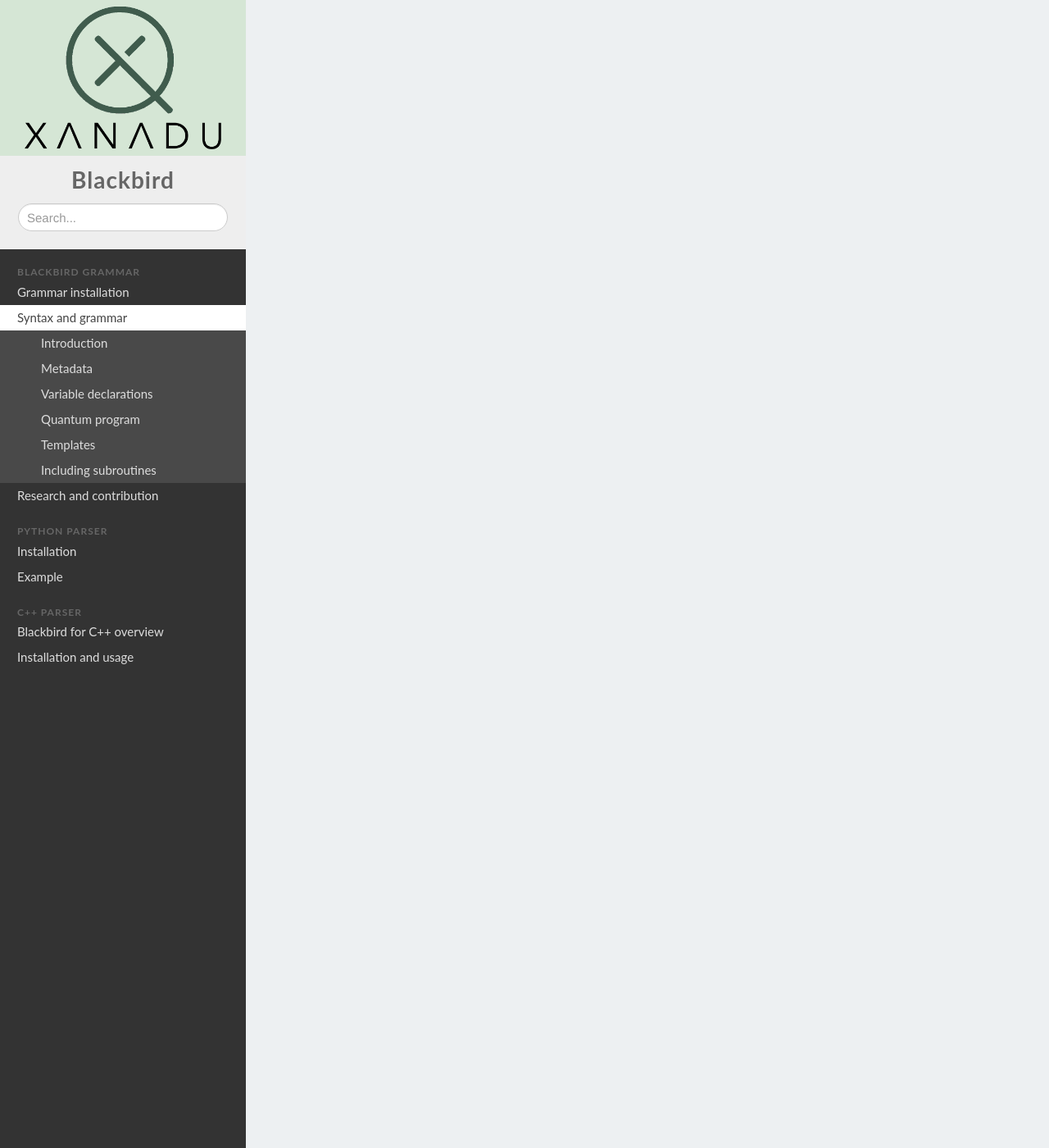
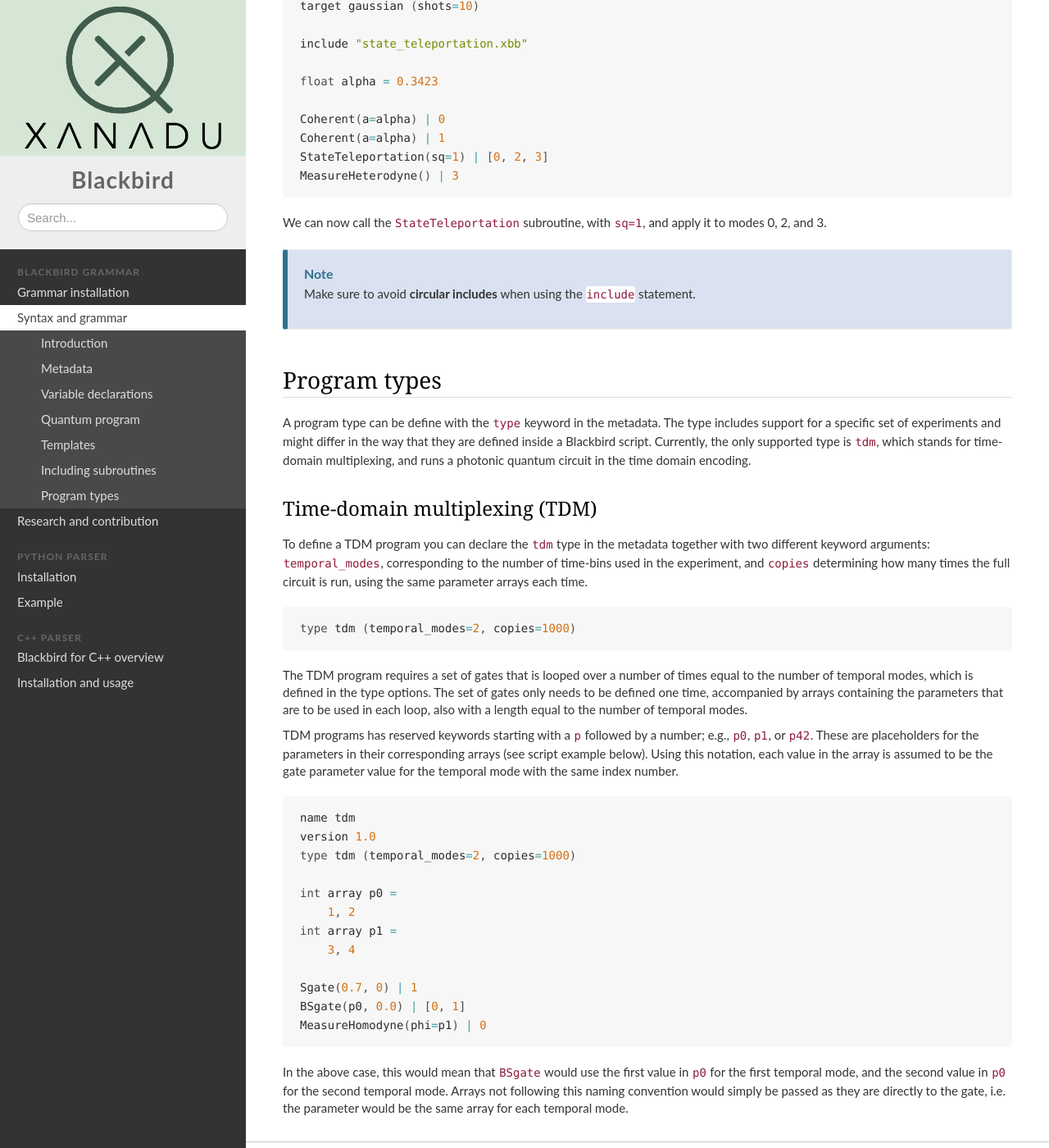
Before and after one commit to XanaduAI/blackbird, a Sphinx documentation site: the page built from doc/syntax.rst, in a window 1280 px wide and 1400 px high, scrolled down 7831 px. Shown: the whole window at 82% size. Built offline with Sphinx 7.4.7, drawn with Linux system fonts in a browser that asks for light colours; nearby versions of some CDN libraries; pages that are not in the unit, such as notebooks, are missing from menus; the version number is read from the project's files by our own code; some of the changed text lies outside the part shown.

Commit message:
Add for-loops to documentation (#28)
* Update antlr version in docs

* Add par, for-loops, kwargs and indexing to docs

* Update doc/syntax.rst

Co-authored-by: Josh Izaac <josh146@gmail.com>

* Add array paragraph

* Update docs

* Update doc/syntax.rst

Co-authored-by: Josh Izaac <josh146@gmail.com>

* Add tdm program description

* Update tdm

* Update tdm text

* Update doc/syntax.rst

Co-authored-by: Josh Izaac <josh146@gmail.com>

Co-authored-by: Josh Izaac <josh146@gmail.com>

```diff
--- a/doc/blackbird_python/installing.rst
+++ b/doc/blackbird_python/installing.rst
@@ -8,7 +8,7 @@ dependencies can be installed via ``pip``:
 
 .. code-block:: console
 
-	$ pip install quantum-blackbird
+    $ pip install quantum-blackbird
 
 
 Alternatively, you can install the latest development version directly
--- a/doc/installing.rst
+++ b/doc/installing.rst
@@ -50,12 +50,12 @@ These can both be installed via ``pip``:
 
 .. code-block:: console
 
-	$ python3 -m pip install sphinx sphinxcontrib-bibtex
+    $ python3 -m pip install sphinx sphinxcontrib-bibtex
 
 To build the HTML documentation, go to the top-level directory and run
 
 .. code-block:: console
 
-	$ make docs
+    $ make docs
 
 The documentation can then be found in the :file:`doc/_build/html/` directory.
--- a/doc/syntax.rst
+++ b/doc/syntax.rst
@@ -83,9 +83,8 @@ a wide array of quantum hardware:
 * Statically typed - you must declare the variable type, and variables
   and arguments of conflicting types are **not** automatically cast to the correct type.
 
-..
-
-* Array variables may be declared, but Blackbird does not support array manipulation.
+* Array variables may be declared, and individual elements accessed through indexing, but Blackbird
+  does not support array manipulation.
 
 
 Metadata
@@ -113,9 +112,18 @@ This indicates the device or simulator the Blackbird program targets --- that is
 you are specifying that the contained Blackbird code is compiled for the targeted
 device/simulator.
 
-The target keyword also accepts keyword options, using the syntax
-``(option1=0.32, option2=40)``. For example:
+Furthermore, the program type may be specified via the optional ``type`` keyword:
 
+.. code-block:: python
+
+    type tdm (temporal_modes=42, copies=1000)
+
+where TDM would correspond to running a time-domain multiplexing experiment. If
+the program type metadata is omitted, a default Gaussian boson sampling program
+is assumed.
+
+Both the target and the type keywords also accepts keyword options, using the syntax
+``(option1=0.32, option2=40)``. For example ``copies=1000`` above or:
 
 .. code-block:: python
 
@@ -170,9 +178,9 @@ Examples:
 
 .. warning::
 
-    All variable names are allowed, *except* those consisting of a single 'q' followed
-    by an integer, for example ``q0``, ``q1``, ``q2``, etc. These are reserved for
-    quantum register references.
+    All variable names starting with a letter are allowed, *except* those consisting of a single 'q'
+    followed by an integer, for example ``q0``, ``q1``, ``q2``, etc. These are reserved for quantum
+    register references.
 
 Operators
 ~~~~~~~~~
@@ -237,12 +245,13 @@ columns separated by commas.
         +0.42259383+0.56368926j, -0.42219920+0.04735544j, -0.18902308-0.01590913j
         -0.02396850+0.64301446j,  0.09918161+0.36797446j,  0.26993055+0.30341975j
 
+Arrays support retrieving values through linear indexing. For example, ``U[4]`` would correspond to
+the fourth value in the above array if flattened, thus returning ``+0.42259383+0.56368926j``.
 
 .. note::
 
-    For additional array validation, you can specify the *shape* of the array using square
-    brackets directly after the variable name (i.e., ``U[3, 3]``)
-    but this is optional.
+    For additional array validation, you can specify the *shape* of the array using square brackets
+    directly after the variable name (i.e., ``U[3, 3]``) but this is optional.
 
 Quantum program
 ---------------
@@ -266,10 +275,10 @@ For example:
     Interferometer(U) | [0, 1, 2, 3]
 
     # Finish with measurements
-    MeasureFock() | 0
+    MeasureFock(dark_counts=[0.1, 0.2]) | [0, 1]
 
-Currently, the device always accepts keyword arguments, and operations always accept
-positional arguments.
+Currently, the device always accepts keyword arguments, and operations accept positional arguments
+and keyword arguments.
 
 To pass measured mode values to successive gate arguments, you may use the reserved
 variables ``qX``, where ``X`` is an integer representing mode ``X``, as parameters:
@@ -288,6 +297,39 @@ as an array:
   they appear in the blackbird program
 
 * each row represents a shot/run
+
+For-loops
+~~~~~~~~~
+
+Similar to Python, for-loops can be declared using the ``for ... in ...`` syntax, followed by lines
+of indented statements. Notice that there is no colon (``:``) at the end of the for-statement. The for-loop
+variable type must be declared followed by either a list of values, of the specified type, or a
+range using the syntax ``from:to:step``.
+
+For example:
+
+.. code-block:: python
+
+    for int i in [0, 2, 1, 0, 2, 1]
+        MZgate(phases[i], phases[i+1]) | [i, i+1]
+
+where ``phases`` could be an array declared above, or:
+
+.. code-block:: python
+
+    for int m in 2:10:2
+        MeasureX | m
+
+measuring over modes 2, 4, 6 and 8.
+
+.. note::
+
+  Currently, the following are not supported:
+
+  * Nested for-loops; only single for-loops are allowed,
+
+  * Looping through arrays, e.g. ``for int i in phases``.
+
 
 Templates
 ---------
@@ -395,3 +437,59 @@ We can now call the ``StateTeleportation`` subroutine, with ``sq=1``,
 and apply it to modes 0, 2, and 3.
 
 .. note:: Make sure to avoid **circular includes** when using the ``include`` statement.
+
+
+Program types
+-------------
+
+A program type can be define with the ``type`` keyword in the metadata. The type
+includes support for a specific set of experiments and might differ in the way
+that they are defined inside a Blackbird script. Currently, the only supported
+type is ``tdm``, which stands for time-domain multiplexing, and runs a photonic
+quantum circuit in the time domain encoding.
+
+Time-domain multiplexing (TDM)
+~~~~~~~~~~~~~~~~~~~~~~~~~~~~~~
+
+To define a TDM program you can declare the ``tdm`` type in the metadata
+together with two different keyword arguments: ``temporal_modes``, corresponding
+to the number of time-bins used in the experiment, and ``copies`` determining
+how many times the full circuit is run, using the same parameter arrays each
+time.
+
+.. code-block:: python
+
+    type tdm (temporal_modes=2, copies=1000)
+
+The TDM program requires a set of gates that is looped over a number of times
+equal to the number of temporal modes, which is defined in the type options. The
+set of gates only needs to be defined one time, accompanied by arrays containing
+the parameters that are to be used in each loop, also with a length equal to the
+number of temporal modes.
+
+TDM programs has reserved keywords starting with a ``p`` followed by a number;
+e.g., ``p0``, ``p1``, or ``p42``. These are placeholders for the parameters in
+their corresponding arrays (see script example below). Using this notation, each
+value in the array is assumed to be the gate parameter value for the temporal
+mode with the same index number.
+
+.. code-block:: python
+
+    name tdm
+    version 1.0
+    type tdm (temporal_modes=2, copies=1000)
+
+    int array p0 =
+        1, 2
+    int array p1 =
+        3, 4
+
+    Sgate(0.7, 0) | 1
+    BSgate(p0, 0.0) | [0, 1]
+    MeasureHomodyne(phi=p1) | 0
+
+In the above case, this would mean that ``BSgate`` would use the first value in
+``p0`` for the first temporal mode, and the second value in ``p0`` for the
+second temporal mode. Arrays not following this naming convention would simply
+be passed as they are directly to the gate, i.e. the parameter would be the same
+array for each temporal mode.
```
Also changed, not shown: other parts of doc/blackbird_python/installing.rst (+1 -1 lines), other parts of doc/installing.rst (+6 -6 lines).
